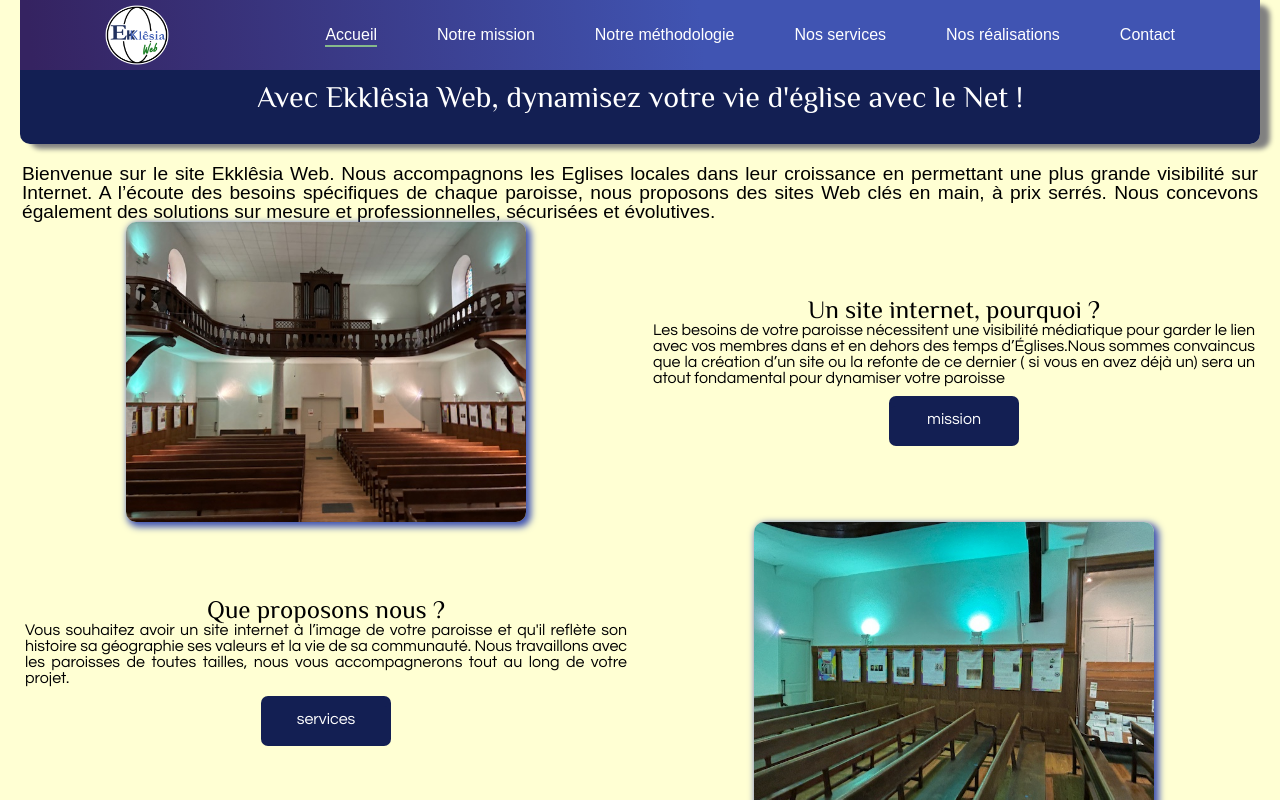
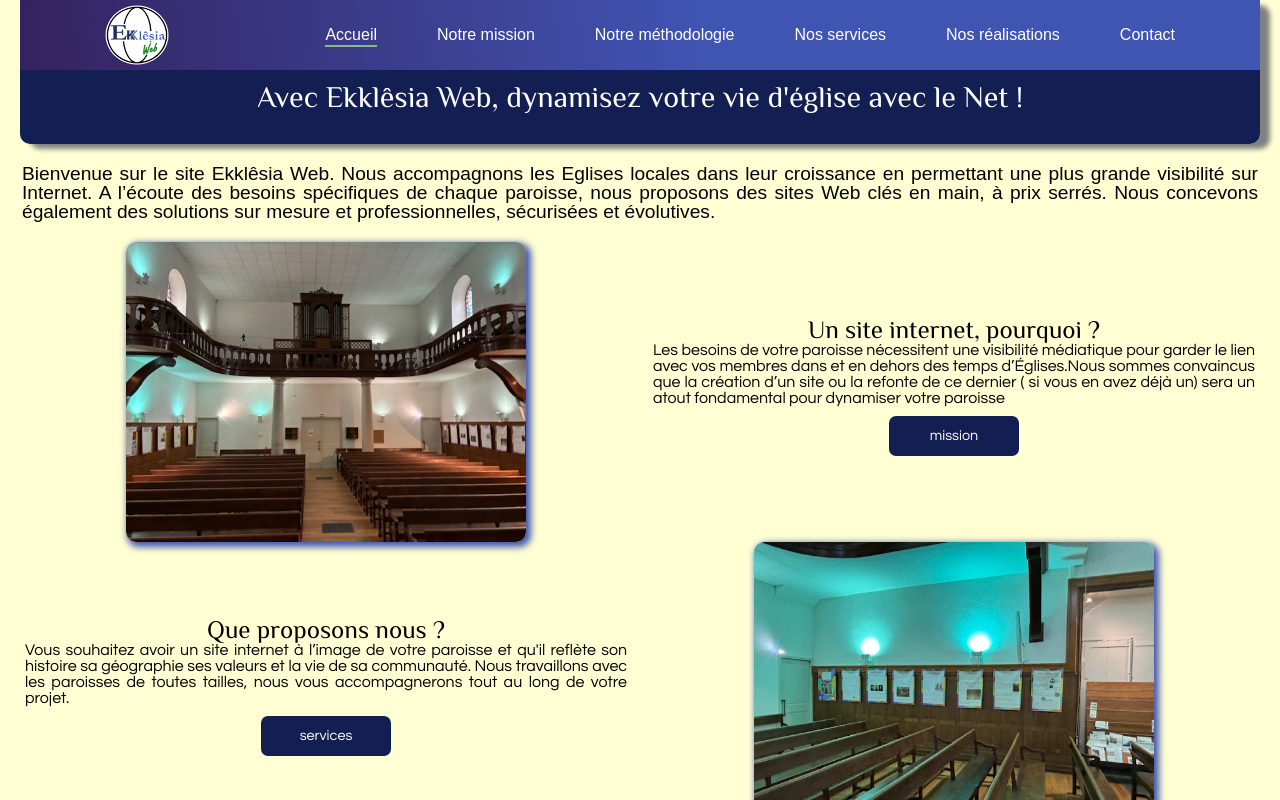
Before and after one commit to Ben43200/ekklesia-vite, a React (Vite) app: page / in a window 1280 px wide. Shown: the top 800 px of the page. Built offline with nearby package versions, Linux system fonts and the light colour scheme; a web font is replaced by a local one.

Commit message:
diverses optimisations scss

```diff
--- a/src/pages/home/home.css
+++ b/src/pages/home/home.css
@@ -178,10 +178,14 @@ h2 {
   }
 }
 
+.box-image-container {
+  padding: 20px 0px 0px;
+}
+
 .box-card img {
   width: 100%;
   padding: 0;
-  height: 350px;
+  height: 300px;
   -o-object-fit: cover;
      object-fit: cover;
   box-shadow: 3px 3px 7px 2px #4054b2;
@@ -224,8 +228,7 @@ img {
   place-self: center;
   font-family: caramel cursive;
   font-family: "Questrial", sans-serif;
-  padding: 50px 3px;
-  height: 17rem;
+  padding: 30px 3px;
   display: flex;
   flex-direction: column;
   justify-content: center;
@@ -264,12 +267,13 @@ h2, h3 {
   background-color: #131f53;
   color: white;
   text-decoration: none;
-  width: 130px;
-  height: 40px;
   border-radius: 7px;
   margin: 10px 0px;
   text-align: center;
   padding: 5px;
+  font-size: 0.9rem;
+  display: flex;
+  align-items: center;
 }
 
 .button-box {
--- a/src/pages/home/home.scss
+++ b/src/pages/home/home.scss
@@ -83,12 +83,14 @@ h2{
     }
 
 }
-
+.box-image-container{
+  padding: 20px 0px 0px
+}
 // ajout scss image
 .box-card img{
   width:100%;
   padding:0;
-  height:350px;
+  height:300px;
   object-fit: cover;
   box-shadow: 3px 3px 7px 2px #4054b2;
   border-radius: 10px;
@@ -135,8 +137,9 @@ width:100%;
   place-self: center;
   font-family: caramel cursive;
   font-family: "Questrial", sans-serif;
-  padding: 50px 3px;
-  height:17rem;
+  // padding: 50px 3px;
+  padding: 30px 3px;
+  // height:17rem;
   display: flex;
   flex-direction: column;
   justify-content: center;
@@ -172,12 +175,15 @@ h2,h3{
   background-color: #131f53;
   color:white;
   text-decoration: none;
-  width:130px;
-  height:40px;
+  // width:130px;
+  // height:40px;
   border-radius: 7px;
   margin: 10px 0px;
   text-align: center;
-  padding: 5px
+  padding: 5px;
+  font-size: 0.9rem;
+  display: flex;
+    align-items: center;
 }
 
 .button-box{
```
Also changed, not shown: 1 other file (tests, documents, lock files or other folders).
